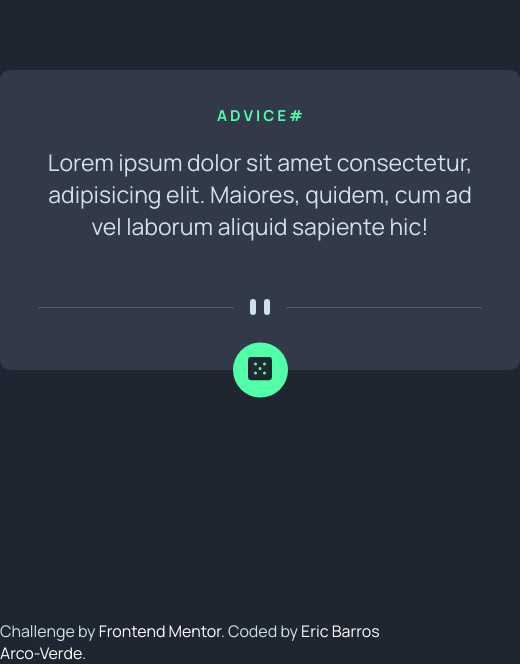
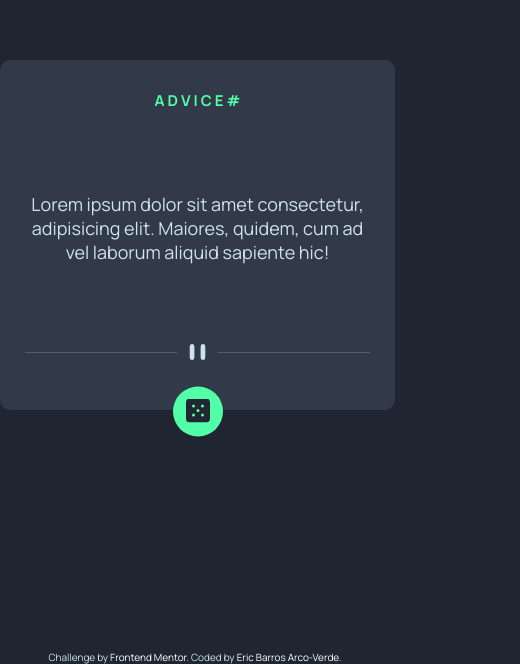
Before and after one commit to Eric-ArcoVerde/gerador-de-conselhos-completo, a plain HTML site: page index.html in a window 390 px wide. Shown: the part 180-844 px from the top of the page, 520 px wide, since content can reach past the window. Drawn offline with Linux system fonts and the light colour scheme.

Commit message:
Criado o Responsivo

```diff
--- a/index.html
+++ b/index.html
@@ -15,6 +15,7 @@
 
   <link rel="stylesheet" href="src/reset.css">
   <link rel="stylesheet" href="src/style.css">
+  <link rel="stylesheet" href="src/resposive.css">
 
 </head>
 
--- /dev/null
+++ b/src/resposive.css
@@ -0,0 +1,59 @@
+@media (max-width: 768px) {
+    .container {
+        font-size: 18px;
+        width: 480px;
+        height: 280px;
+        padding: 0px 25px;
+    }
+
+    .numero-conselho {
+        font-size: 15px;
+        margin-top: 30px;
+    }
+
+    .conselho {
+        height: 133px;
+        margin-top: 15px;
+    }
+
+    .quebra-linha {
+        margin-top: 15px;
+    }
+
+    .botao {
+        height: 50px;
+        width: 50px;
+    }
+}
+
+@media (max-width: 425px) {
+    .container {
+        width: 395px;
+        height: 350px;
+    }
+
+    .conselho {
+        height: 203px;
+    }
+
+    .botao {
+        height: 50px;
+        width: 50px;
+    }
+
+    footer{
+        font-size: 10px;
+    }
+}
+
+@media (max-width: 375px) {
+    .container {
+        width: 345px;
+    }
+}
+
+@media (max-width: 325px) {
+    .container {
+        width: 295px;
+    }
+}
--- a/src/style.css
+++ b/src/style.css
@@ -38,11 +38,13 @@ main{
     margin-top: 20px;
     display: flex;
     flex-direction: column;
-    justify-content: space-between;
+    justify-content: center;
+    align-items: center;
 }
 
 .quebra-linha{
     margin-top: 20px;
+    height: 16px;
 }
 
 .botao{
@@ -50,7 +52,7 @@ main{
     height: 55px;
     width: 55px;
     border-radius: 100px;
-    transform: translateY(50%);
+    transform: translateY(53%);
 }
 
 .botao:hover{
```
